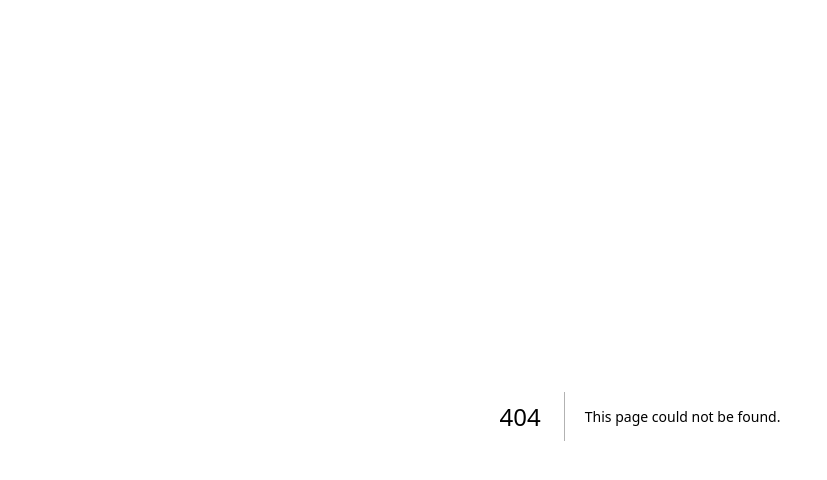
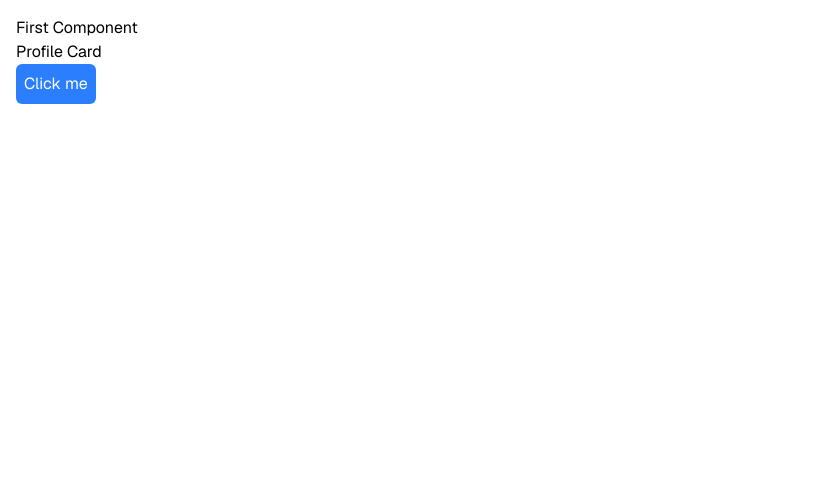
Before and after one commit to alekspanteli/learn-react-dev-next-js, a Next.js app: page /first-component in a window 1280 px wide. Before the commit this address had no page. Shown: the top 480 px of the page, without its empty margins (0-827 px from the left). Built offline with nearby package versions, Linux system fonts and the light colour scheme.

Commit message:
Add FirstComponent with ProfileCard and Button components for initial UI structure

```diff
--- /dev/null
+++ b/app/first-component/button.tsx
@@ -0,0 +1,3 @@
+export default function Button() {
+  return <button type="button" className="bg-blue-500 text-white p-2 rounded-md">Click me</button>;
+}
--- /dev/null
+++ b/app/first-component/page.tsx
@@ -0,0 +1,20 @@
+import Button from "./button";
+
+
+function ProfileCard() {
+  return (
+    <div>
+      <h2>Profile Card</h2>
+    </div>
+  );
+}
+
+export default function FirstComponent() {
+  return (
+    <div>
+      <h1>First Component</h1>
+      <ProfileCard />
+      <Button />
+    </div>
+  );
+}
```
